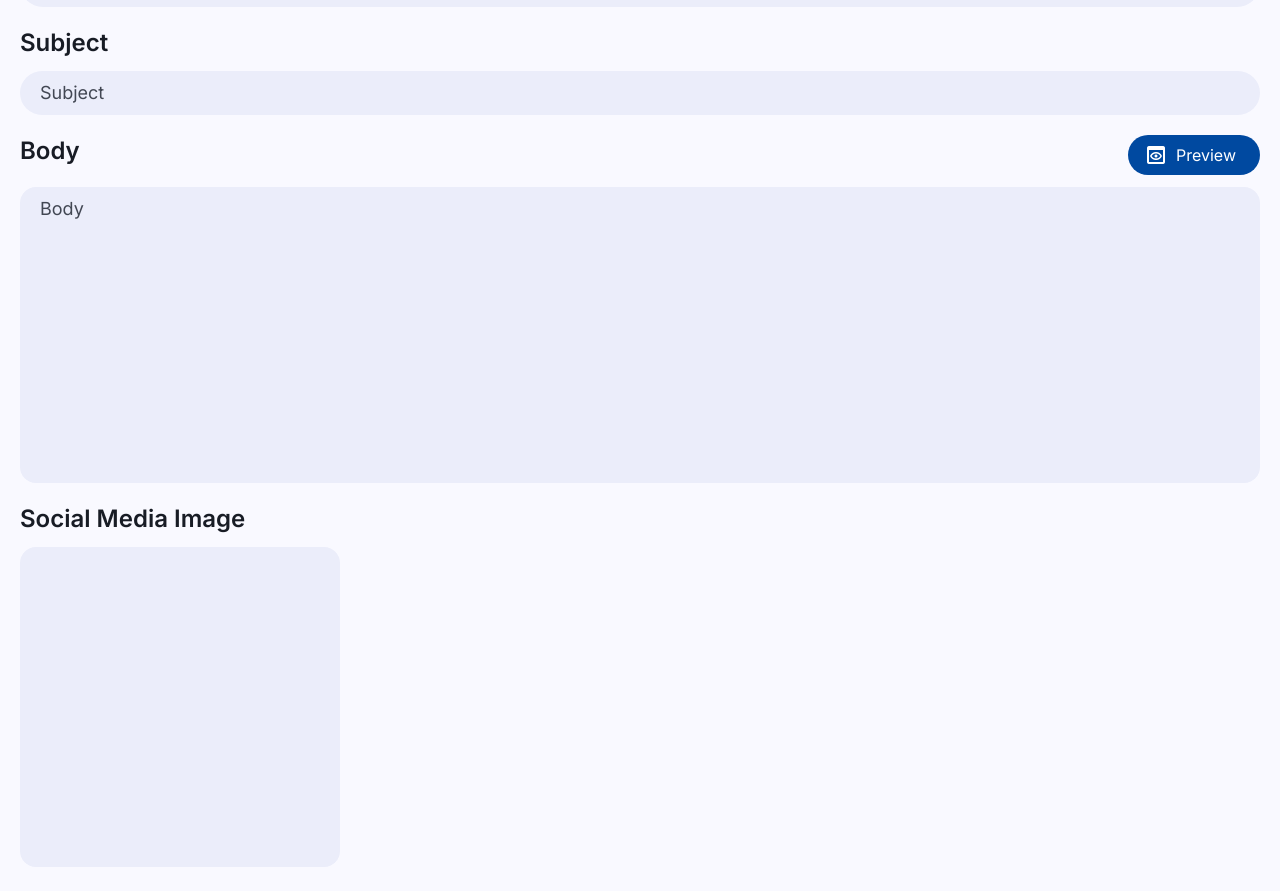
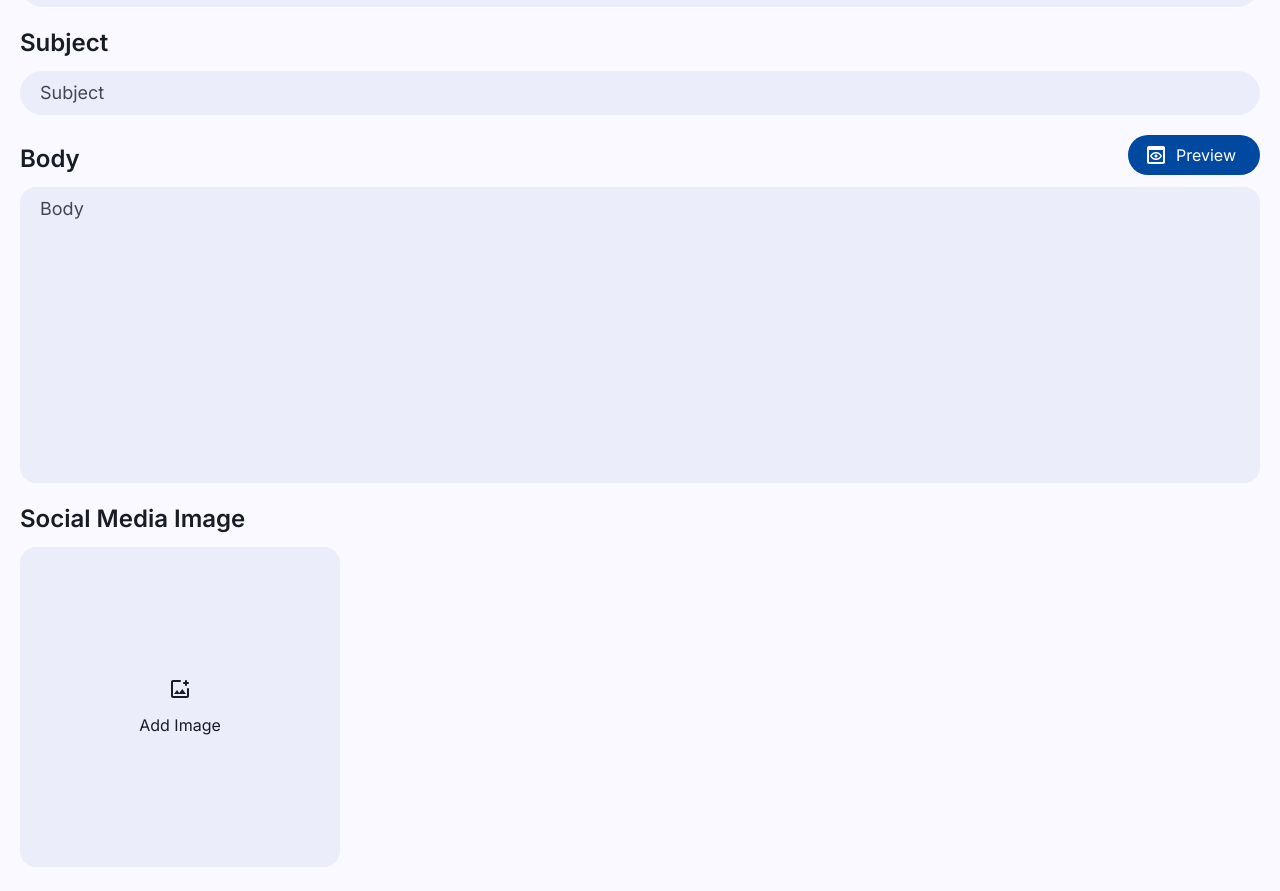
Before and after one commit to djimenezmsu/acm-next, a Next.js app: page /en/news/create in a window 1280 px wide. Shown: the part 380-1271 px from the top of the page. Built offline with nearby package versions, Linux system fonts and the light colour scheme; no server answers.

Commit message:
Image Selector now working

```diff
--- a/src/components/input/image-input.tsx
+++ b/src/components/input/image-input.tsx
@@ -1,5 +1,6 @@
 'use client'
-import { useRef } from "react"
+import { useEffect, useRef, useState } from "react"
+import { Icon } from "../material/icon"
 
 export function ImageInput(
     {
@@ -11,13 +12,35 @@ export function ImageInput(
 ) {
     const hiddenRef = useRef(null as HTMLInputElement | null)
     const imageRef = useRef(null as HTMLImageElement | null)
+    const [files, setFiles] = useState(null as File | null)
+    useEffect(() => {
+        const reader = new FileReader();
+        reader.onload = (event) => {
+        imageRef.current!.src = event.target!.result!.toString()
+    }
+    if (files)
+        reader.readAsDataURL(files)
+      }, [files]);
+
     return (
         <>
-            <label className="w-80 h-80 rounded-2xl bg-surface-container p-2 " htmlFor={name}>
-                <img className="rounded 2xl" ref={imageRef}></img>
+            <label className="p-2 w-80 h-80 rounded-2xl bg-surface-container hover:cursor-pointer flex flex-col gap-3 items-center justify-center hover:bg-surface-container-high transition-colors" htmlFor={name}>
+                {
+                (files)?
+                <img className={`rounded-xl object-cover w-full h-full`} ref={imageRef}></img>
+                :
+                <>
+                <Icon icon="add_photo_alternate"></Icon>
+                <p>Add Image</p>
+                </>
+                }
             </label>
-            <input name={name} id={name} type="file" hidden ref={hiddenRef} onChange={
-                (event) => {if (hiddenRef.current) imageRef.current!.src = hiddenRef.current.value; }
+            <input name={name} id={name} type="file" accept="image/*" hidden ref={hiddenRef} onChange={
+                () => {
+                    if (hiddenRef.current && hiddenRef.current.files && hiddenRef.current.files[0]) {
+                        setFiles(hiddenRef.current.files[0])
+                    }
+                }
             }/>
         </>
     )
--- a/src/components/input/markdown-input.tsx
+++ b/src/components/input/markdown-input.tsx
@@ -22,7 +22,7 @@ export function MarkdownInput(
     const [markdownValue, setMarkdownValue] = useState("")
     return (
         <section className="flex flex-col gap-3 w-full">
-            <section className="w-full flex gap-5 justify-between">
+            <section className="w-full flex gap-5 justify-between items-end">
                 <h2 className="text-2xl font-semibold">{title}</h2>
                 <FilledButton
                     text="Preview"
```
